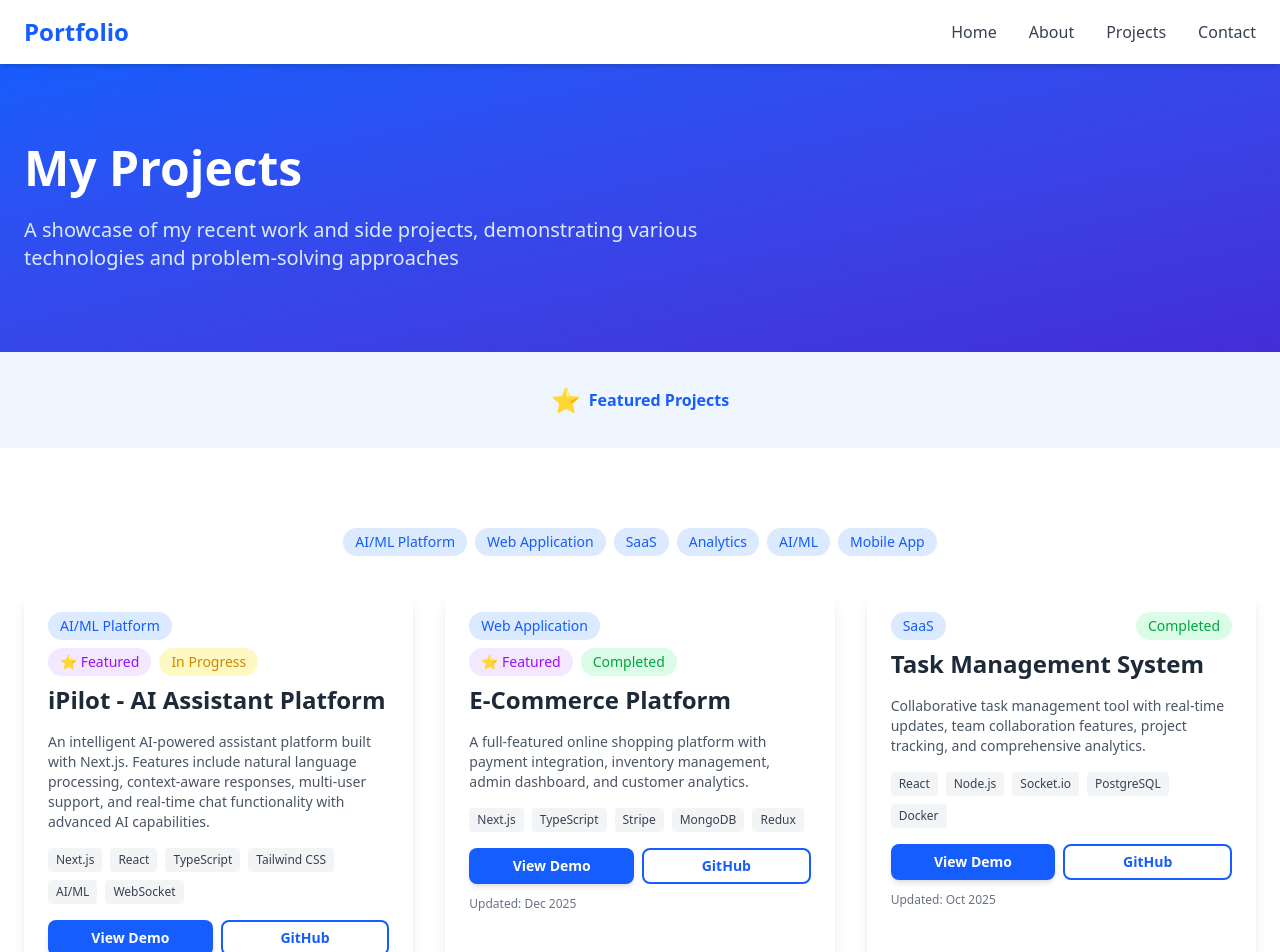
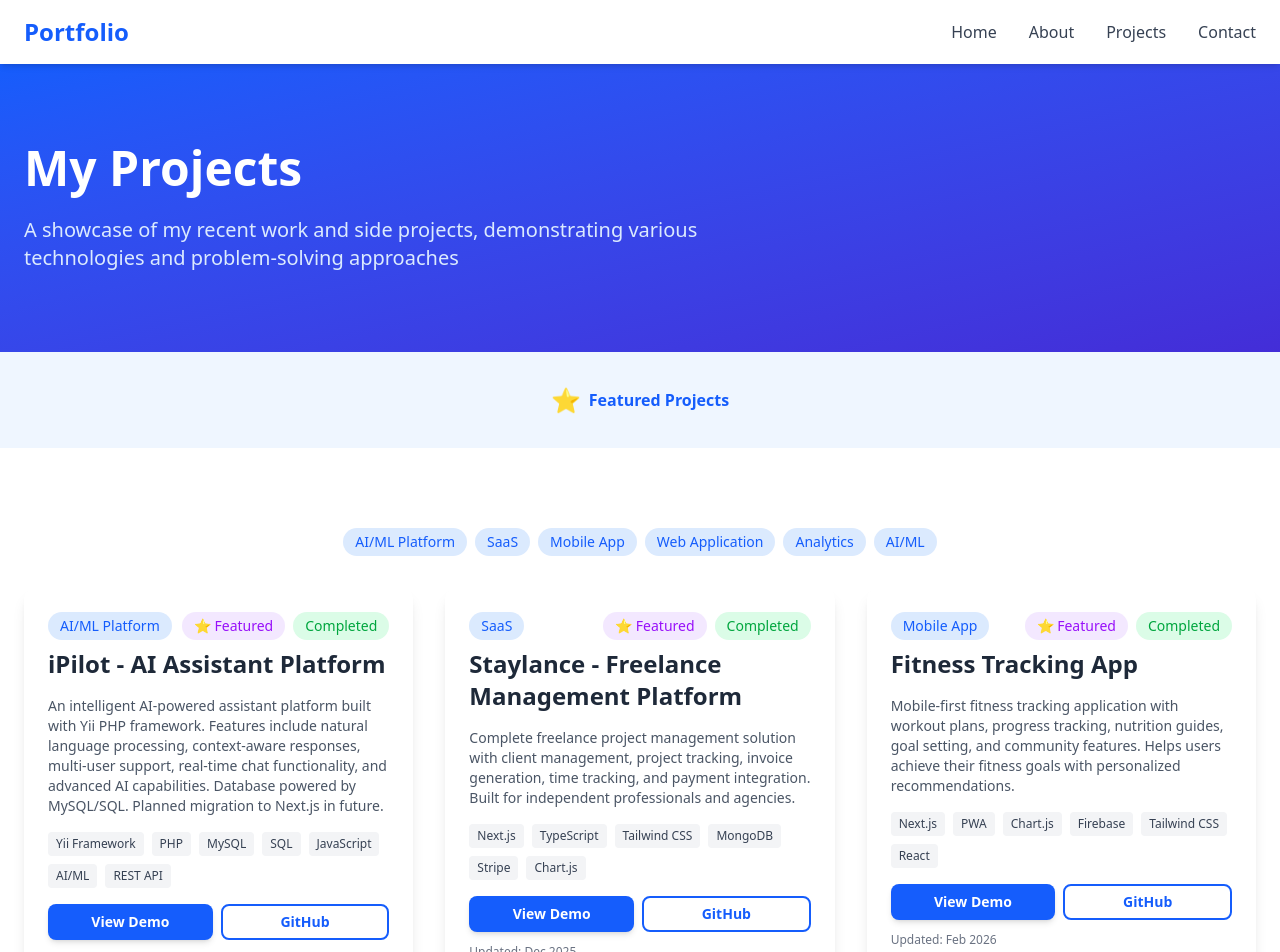
Before and after one commit to mitajnd123-hue/portfolio, a Next.js app: page /projects in a window 1280 px wide. Shown: the top 952 px of the page. Built offline with nearby package versions, Linux system fonts and the light colour scheme.

Commit message:
Updated iPilot project details - Current: Yii PHP + MySQL, Future: Next.js

```diff
--- a/app/data/profile.ts
+++ b/app/data/profile.ts
@@ -22,16 +22,16 @@ export interface ProfileData {
 }
 
 export const profile: ProfileData = {
-  name: 'Your Name',
-  title: 'Full Stack Developer | AI Enthusiast',
-  bio: 'Passionate developer working on iPilot and other cutting-edge web applications. Specializing in React, Next.js, and AI integration.',
-  location: 'San Francisco, CA',
-  email: 'hello@example.com',
-  phone: '+1 (234) 567-890',
+  name: 'Mita Makwana',
+  title: 'Full Stack Developer | PHP & Next.js Specialist',
+  bio: 'Passionate developer working on iPilot (Yii/PHP), Staylance, and other cutting-edge web applications. Specializing in PHP, React, Next.js, and database-driven applications.',
+  location: 'India',
+  email: 'mita@nuwaveindia.net',
+  phone: '+91 (234) 567-890',
   availability: 'Available for freelance projects',
   experience: {
-    years: 5,
-    projectsCompleted: 50,
+    years: 3,
+    projectsCompleted: 15,
     clientSatisfaction: 100,
   },
   socialLinks: {
@@ -46,37 +46,37 @@ export const profile: ProfileData = {
 export const skills = [
   {
     category: 'Frontend',
-    items: ['React', 'Next.js', 'TypeScript', 'Tailwind CSS', 'Redux', 'Vue.js'],
+    items: ['React', 'Next.js', 'TypeScript', 'JavaScript', 'Tailwind CSS', 'HTML/CSS'],
   },
   {
     category: 'Backend',
-    items: ['Node.js', 'Express', 'MongoDB', 'PostgreSQL', 'REST API', 'GraphQL'],
+    items: ['PHP', 'Yii Framework', 'Node.js', 'MySQL', 'SQL', 'REST API'],
   },
   {
-    category: 'AI & ML',
-    items: ['OpenAI API', 'TensorFlow', 'Python', 'Natural Language Processing'],
+    category: 'Database',
+    items: ['MySQL', 'SQL', 'MongoDB', 'PostgreSQL', 'Database Design'],
   },
   {
     category: 'Tools & DevOps',
-    items: ['Git', 'Docker', 'AWS', 'Vercel', 'CI/CD', 'Jest'],
+    items: ['Git', 'GitHub', 'Docker', 'AWS', 'Vercel', 'CI/CD'],
   },
 ];
 
 // Current focus areas
 export const currentFocus = [
   {
-    title: 'iPilot Development',
-    description: 'Building an advanced AI assistant platform with Next.js',
+    title: 'iPilot Platform',
+    description: 'Advanced AI assistant platform built with Yii PHP, planning Next.js migration',
     icon: '🤖',
   },
   {
-    title: 'AI Integration',
-    description: 'Exploring modern AI technologies and integrations',
-    icon: '🧠',
+    title: 'Staylance',
+    description: 'Freelance management platform for modern professionals',
+    icon: '💼',
   },
   {
-    title: 'Open Source',
-    description: 'Contributing to open source projects and community',
-    icon: '🌟',
+    title: 'Fitness & Wellness',
+    description: 'Creating health-focused applications with data analytics',
+    icon: '💪',
   },
 ];
--- a/app/data/projects.ts
+++ b/app/data/projects.ts
@@ -17,13 +17,37 @@ export const projects: ProjectData[] = [
   {
     id: 'ipilot',
     title: 'iPilot - AI Assistant Platform',
-    description: 'An intelligent AI-powered assistant platform built with Next.js. Features include natural language processing, context-aware responses, multi-user support, and real-time chat functionality with advanced AI capabilities.',
-    tech: ['Next.js', 'React', 'TypeScript', 'Tailwind CSS', 'AI/ML', 'WebSocket'],
+    description: 'An intelligent AI-powered assistant platform built with Yii PHP framework. Features include natural language processing, context-aware responses, multi-user support, real-time chat functionality, and advanced AI capabilities. Database powered by MySQL/SQL. Planned migration to Next.js in future.',
+    tech: ['Yii Framework', 'PHP', 'MySQL', 'SQL', 'JavaScript', 'AI/ML', 'REST API'],
     category: 'AI/ML Platform',
-    status: 'In Progress',
+    status: 'Completed',
     link: '#',
-    github: 'https://github.com/yourusername/ipilot',
+    github: 'https://github.com/mitajnd123-hue/ipilot',
     date: '2026-03',
+    featured: true,
+  },
+  {
+    id: 'staylance',
+    title: 'Staylance - Freelance Management Platform',
+    description: 'Complete freelance project management solution with client management, project tracking, invoice generation, time tracking, and payment integration. Built for independent professionals and agencies.',
+    tech: ['Next.js', 'TypeScript', 'Tailwind CSS', 'MongoDB', 'Stripe', 'Chart.js'],
+    category: 'SaaS',
+    status: 'Completed',
+    link: '#',
+    github: 'https://github.com/mitajnd123-hue/staylance',
+    date: '2025-12',
+    featured: true,
+  },
+  {
+    id: 'fitness-app',
+    title: 'Fitness Tracking App',
+    description: 'Mobile-first fitness tracking application with workout plans, progress tracking, nutrition guides, goal setting, and community features. Helps users achieve their fitness goals with personalized recommendations.',
+    tech: ['Next.js', 'PWA', 'Chart.js', 'Firebase', 'Tailwind CSS', 'React'],
+    category: 'Mobile App',
+    status: 'Completed',
+    link: '#',
+    github: 'https://github.com/mitajnd123-hue/fitness-app',
+    date: '2026-02',
     featured: true,
   },
   {
@@ -32,11 +56,10 @@ export const projects: ProjectData[] = [
     description: 'A full-featured online shopping platform with payment integration, inventory management, admin dashboard, and customer analytics.',
     tech: ['Next.js', 'TypeScript', 'Stripe', 'MongoDB', 'Redux'],
     category: 'Web Application',
-    status: 'Completed',
+    status: 'Planning',
     link: '#',
-    github: 'https://github.com/yourusername/ecommerce',
-    date: '2025-12',
-    featured: true,
+    github: '#',
+    date: '2026-04',
   },
   {
     id: 'task-management',
@@ -44,10 +67,10 @@ export const projects: ProjectData[] = [
     description: 'Collaborative task management tool with real-time updates, team collaboration features, project tracking, and comprehensive analytics.',
     tech: ['React', 'Node.js', 'Socket.io', 'PostgreSQL', 'Docker'],
     category: 'SaaS',
-    status: 'Completed',
+    status: 'Planning',
     link: '#',
-    github: 'https://github.com/yourusername/taskmanager',
-    date: '2025-10',
+    github: '#',
+    date: '2026-05',
   },
   {
     id: 'social-dashboard',
@@ -55,9 +78,10 @@ export const projects: ProjectData[] = [
     description: 'Analytics dashboard for managing multiple social media accounts with automated posting, engagement tracking, and detailed insights.',
     tech: ['Next.js', 'Python', 'Redis', 'Chart.js', 'AWS'],
     category: 'Analytics',
-    status: 'In Progress',
+    status: 'Planning',
     link: '#',
-    date: '2026-01',
+    github: '#',
+    date: '2026-06',
   },
   {
     id: 'real-estate',
@@ -65,10 +89,10 @@ export const projects: ProjectData[] = [
     description: 'Property listing platform with advanced search filters, virtual tours, appointment scheduling, and CRM integration.',
     tech: ['Next.js', 'TypeScript', 'Prisma', 'Tailwind', 'Google Maps API'],
     category: 'Web Application',
-    status: 'Completed',
+    status: 'Planning',
     link: '#',
-    github: 'https://github.com/yourusername/realestate',
-    date: '2025-09',
+    github: '#',
+    date: '2026-07',
   },
   {
     id: 'ai-content',
@@ -76,19 +100,10 @@ export const projects: ProjectData[] = [
     description: 'AI-powered content creation tool for blogs, social media posts, and marketing copy with multiple templates and customization options.',
     tech: ['React', 'OpenAI API', 'Node.js', 'MongoDB', 'Express'],
     category: 'AI/ML',
-    status: 'Completed',
+    status: 'Planning',
     link: '#',
-    date: '2025-11',
-  },
-  {
-    id: 'fitness-app',
-    title: 'Fitness Tracking App',
-    description: 'Mobile-first fitness tracking application with workout plans, progress tracking, nutrition guides, and community features.',
-    tech: ['Next.js', 'PWA', 'Chart.js', 'Firebase', 'TensorFlow'],
-    category: 'Mobile App',
-    status: 'In Progress',
-    link: '#',
-    date: '2026-02',
+    github: '#',
+    date: '2026-08',
   },
 ];
 
```
